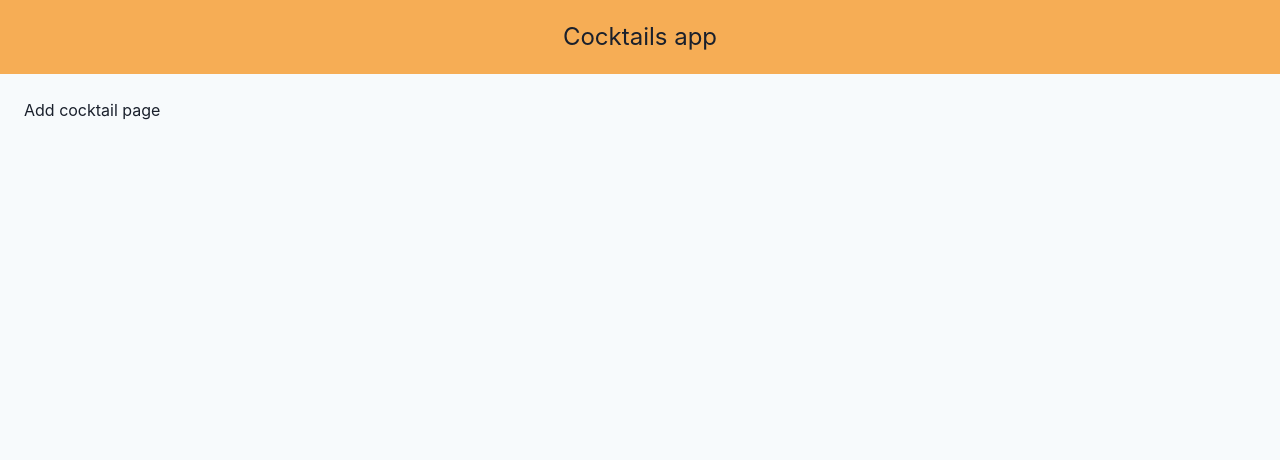
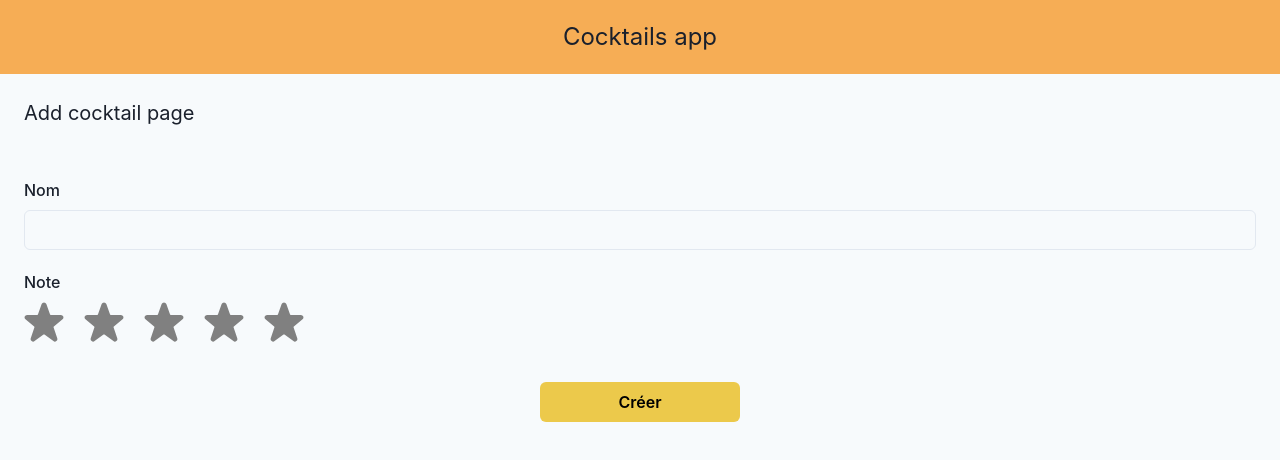
Before and after one commit to Mweydert/cocktails-app, a React (Vite) app in the folder packages/applications/frontend/: page / in a window 1280 px wide. Both pictures are taken after a click on the button "Ajouter". Shown: the top 460 px of the page. Built offline with nearby package versions, Linux system fonts and the light colour scheme; no server answers.

Commit message:
feat: enable to add a cocktail through UI

```diff
--- a/packages/applications/frontend/package.json
+++ b/packages/applications/frontend/package.json
@@ -9,6 +9,7 @@
     "preview": "vite preview"
   },
   "dependencies": {
+    "@chakra-ui/icons": "^2.0.17",
     "@chakra-ui/react": "^2.5.4",
     "@emotion/react": "^11.10.6",
     "@emotion/styled": "^11.10.6",
@@ -19,6 +20,7 @@
     "match-sorter": "^6.3.1",
     "react": "^18.2.0",
     "react-dom": "^18.2.0",
+    "react-hook-form": "^7.43.8",
     "react-router-dom": "^6.9.0",
     "sort-by": "^1.2.0"
   },
--- a/packages/applications/frontend/src/App.module.scss
+++ b/packages/applications/frontend/src/App.module.scss
@@ -12,3 +12,7 @@
         height: 100%;
     }
 }
+
+h1 {
+    font-size: 20px;
+}
--- /dev/null
+++ b/packages/applications/frontend/src/components/common/Form/RatingInput/RatingInput.module.scss
@@ -0,0 +1,5 @@
+.button {
+    &:not(:last-child) {
+        margin-right: 20px;
+    }
+}
--- /dev/null
+++ b/packages/applications/frontend/src/components/common/Form/RatingInput/index.tsx
@@ -0,0 +1,51 @@
+import { useEffect, useState } from "react";
+import { StarIcon } from "@chakra-ui/icons";
+import styles from "./RatingInput.module.scss";
+
+interface RatingInputParams {
+    defaultRate?: number;
+    onRate: (rate: number) => void;
+    maxRating?: number;
+}
+
+const RatingInput = ({
+    defaultRate,
+    onRate,
+    maxRating = 5,
+}: RatingInputParams) => {
+    const [rate, setRate] = useState<number>(defaultRate || 0);
+
+    useEffect(() => {
+        if (defaultRate) {
+            setRate(defaultRate);
+        }
+    }, [defaultRate])
+
+    const handleClick = (index: number) => {
+        const newRate = index + 1;
+        setRate(newRate);
+        onRate(newRate);
+    };
+
+    return (
+        <div>
+            {Array.from(Array(maxRating)).map((_, index) => {
+                const isChecked = rate > index;
+                return (
+                    <button
+                        type="button"
+                        className={styles.button}
+                        onClick={() => handleClick(index)}
+                    >
+                        <StarIcon
+                            boxSize={10}
+                            color={isChecked ? "#ECC94B" : "gray"}
+                        />
+                    </button>
+                );
+            })}
+        </div>
+    )
+}
+
+export default RatingInput;
--- /dev/null
+++ b/packages/applications/frontend/src/data/useCreateCocktail.ts
@@ -0,0 +1,32 @@
+import { useMutation } from "@tanstack/react-query"
+import { createCocktail } from "../services/cocktails"
+
+export interface UseCreateCocktailParams {
+    onSuccess?: () => void;
+    onError?: (error: unknown) => void;
+}
+
+export const useCreateCocktail = ({
+    onSuccess,
+    onError,
+}: UseCreateCocktailParams = {}) => {
+    const {
+        mutate,
+        isLoading,
+        isError,
+        error,
+        isSuccess
+    } = useMutation({
+        mutationFn: createCocktail,
+        onError,
+        onSuccess,
+    });
+
+    return {
+        mutate,
+        isLoading,
+        isError,
+        error,
+        isSuccess
+    };
+}
--- /dev/null
+++ b/packages/applications/frontend/src/models/payloads.ts
@@ -0,0 +1,4 @@
+export interface CreateCocktailPayload {
+    name: string;
+    note?: number;
+}
--- /dev/null
+++ b/packages/applications/frontend/src/pages/AddCocktail/AddCocktail.module.scss
@@ -0,0 +1,30 @@
+@import "../../utils/styles/globals.scss";
+
+.container {
+    .content {
+        margin-top: 50px;
+
+        .form-group {
+            &:not(:last-child) {
+                margin-bottom: 20px;
+                ;
+            }
+        }
+
+        .cta {
+            margin-top: 40px;
+
+            display: flex;
+            justify-content: center;
+
+            button {
+                width: 100%;
+
+                @media screen and (min-width: breakpoint("desktop")) {
+                    width: 200px;
+                }
+
+            }
+        }
+    }
+}
--- a/packages/applications/frontend/src/pages/AddCocktail/index.tsx
+++ b/packages/applications/frontend/src/pages/AddCocktail/index.tsx
@@ -1,8 +1,118 @@
+import {
+    Button,
+    FormControl,
+    FormErrorMessage,
+    FormLabel,
+    Input,
+    useToast
+} from "@chakra-ui/react";
+import { Controller, useForm } from "react-hook-form";
+import { useNavigate } from "react-router-dom";
+import RatingInput from "../../components/common/Form/RatingInput";
+import { useCreateCocktail } from "../../data/useCreateCocktail";
+import { CreateCocktailPayload } from "../../models/payloads";
+import { ROUTE_PATH } from "../../router";
+import styles from "./AddCocktail.module.scss";
+
 const AddCocktail = () => {
+    const {
+        register,
+        handleSubmit,
+        control,
+        formState: { errors }
+    } = useForm<CreateCocktailPayload>();
+
+    const navigate = useNavigate();
+
+    const {
+        mutate: handleCreateCocktail,
+        isLoading,
+        isError,
+        error,
+        isSuccess
+    } = useCreateCocktail({
+        onError: () => {
+            toast({
+                title: "Ajout d'un cocktail",
+                description: "Une erreur est survenue lors de l'ajout du cocktail",
+                status: 'error',
+                duration: 5000,
+                isClosable: true,
+            });
+        },
+        onSuccess: () => {
+            toast({
+                title: "Ajout d'un cocktail",
+                description: "Cocktail ajouté avec succès",
+                status: 'success',
+                duration: 3000,
+                isClosable: true,
+            });
+            navigate(ROUTE_PATH.HOME);
+        }
+    });
+
+    const onSubmit = (data: CreateCocktailPayload) => {
+        handleCreateCocktail(data,);
+    }
+
+    const toast = useToast()
+
     return (
-        <div>
-            Add cocktail page
-        </div>
+        <div className={styles.container}>
+            <h1>Add cocktail page</h1>
+
+            <form onSubmit={handleSubmit(onSubmit)} className={styles.content}>
+
+                <div className={styles["form-group"]}>
+                    <FormControl isInvalid={!!errors.name}>
+                        <FormLabel htmlFor='name'>Nom</FormLabel>
+                        <Input
+                            id="name"
+                            {...register("name", {
+                                required: "Merci de renseigner une valeur"
+                            })}
+                        />
+                        <FormErrorMessage>
+                            {errors?.name?.message}
+                        </FormErrorMessage>
+                    </FormControl>
+
+                </div>
+
+                <div className={styles["form-group"]}>
+                    <FormControl isInvalid={!!errors.note}>
+                        <FormLabel htmlFor='note'>Note</FormLabel>
+                        <Controller
+                            control={control}
+                            name="note"
+                            render={({
+                                field: { onChange, value },
+                            }) => (
+                                <RatingInput
+                                    onRate={(rate) => {
+                                        onChange(rate);
+                                    }}
+                                    defaultRate={value}
+                                />
+                            )}
+                        />
+
+                        <FormErrorMessage>
+                            {errors?.note?.message}
+                        </FormErrorMessage>
+                    </FormControl>
+                </div>
+
+                <div className={styles.cta}>
+                    <Button
+                        type="submit"
+                        colorScheme="yellow"
+                        isLoading={isLoading}
+                    >Créer</Button>
+                </div>
+            </form>
+        </div >
     )
 };
 
--- a/packages/applications/frontend/src/pages/Home/Home.module.scss
+++ b/packages/applications/frontend/src/pages/Home/Home.module.scss
@@ -10,10 +10,6 @@
 }
 
 .container {
-    h1 {
-        font-size: 20px;
-    }
-
     .top-actions {
         display: flex;
         justify-content: space-between;
--- a/packages/applications/frontend/src/services/cocktails.ts
+++ b/packages/applications/frontend/src/services/cocktails.ts
@@ -1,3 +1,4 @@
+import { CreateCocktailPayload } from './../models/payloads';
 import axios from 'axios';
 import { Cocktail } from '../models/cocktails';
 import { API_URL } from './../utils/config';
@@ -29,3 +30,25 @@ export const getCocktails = async ({
         }
     }
 }
+
+export const createCocktail = async ({
+    name,
+    note
+}: CreateCocktailPayload) => {
+    let requiredPayload: any = {
+        name
+    };
+    if (note) {
+        requiredPayload = {
+            ...requiredPayload,
+            note
+        }
+    }
+
+    const res = await axios.post(`${API_URL}/cocktails`, {
+        name,
+        note
+    });
+
+    return res.data;
+}
```
Also changed, not shown: 1 other file (tests, documents, lock files or other folders).
